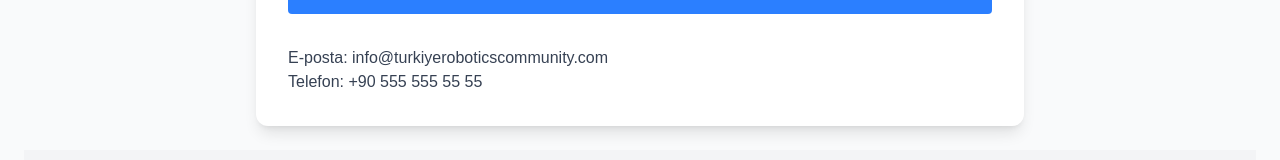
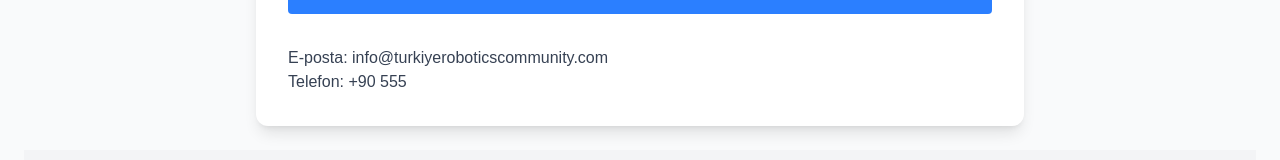
Before and after one commit to can2334/robotics, a Next.js app: page /contact in a window 1280 px wide. Shown: the part 493-653 px from the top of the page. Built offline with nearby package versions, Linux system fonts and the light colour scheme.

Commit message:
Trigger new deploy

```diff
--- a/src/app/contact/page.tsx
+++ b/src/app/contact/page.tsx
@@ -86,7 +86,7 @@
 
                 <div className="mt-8 text-gray-700">
                     <p>E-posta: info@turkiyeroboticscommunity.com</p>
-                    <p>Telefon: +90 555 555 55 55</p>
+                    <p>Telefon: +90 555 </p>
                 </div>
             </div>
             <Footer />
```
